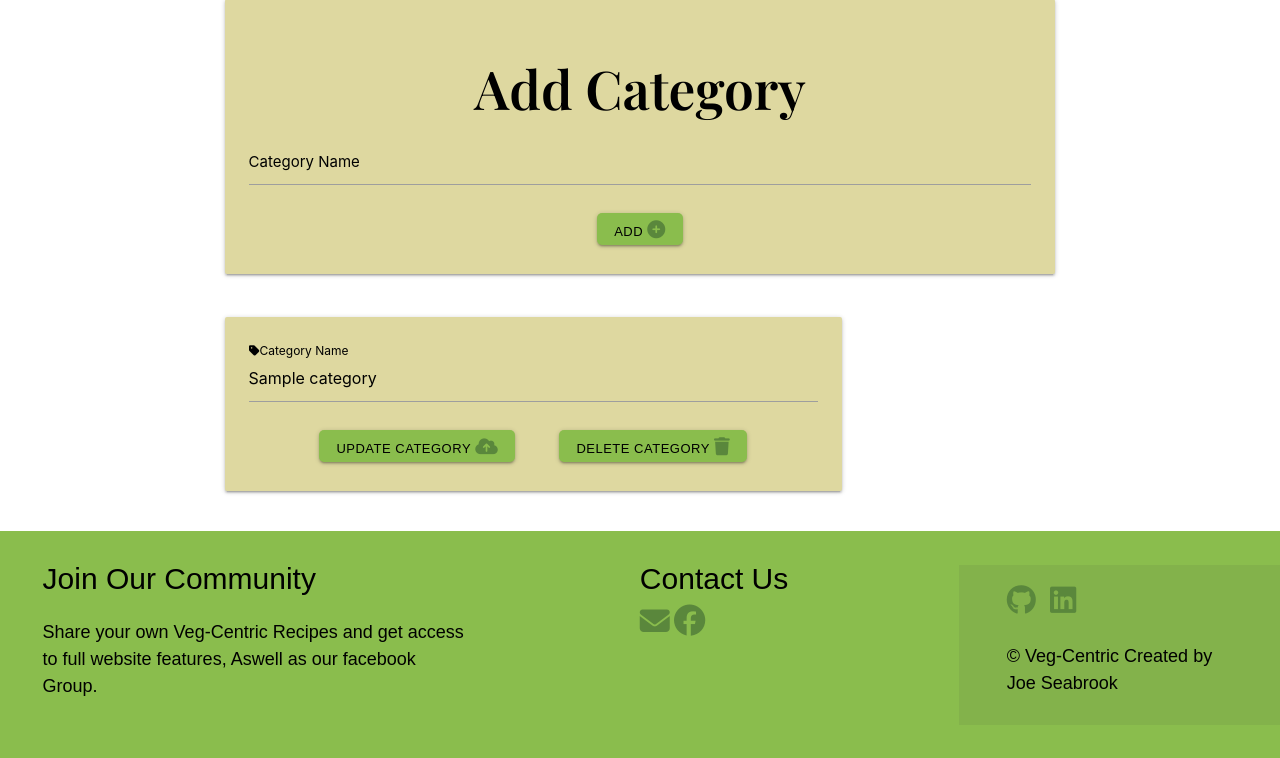
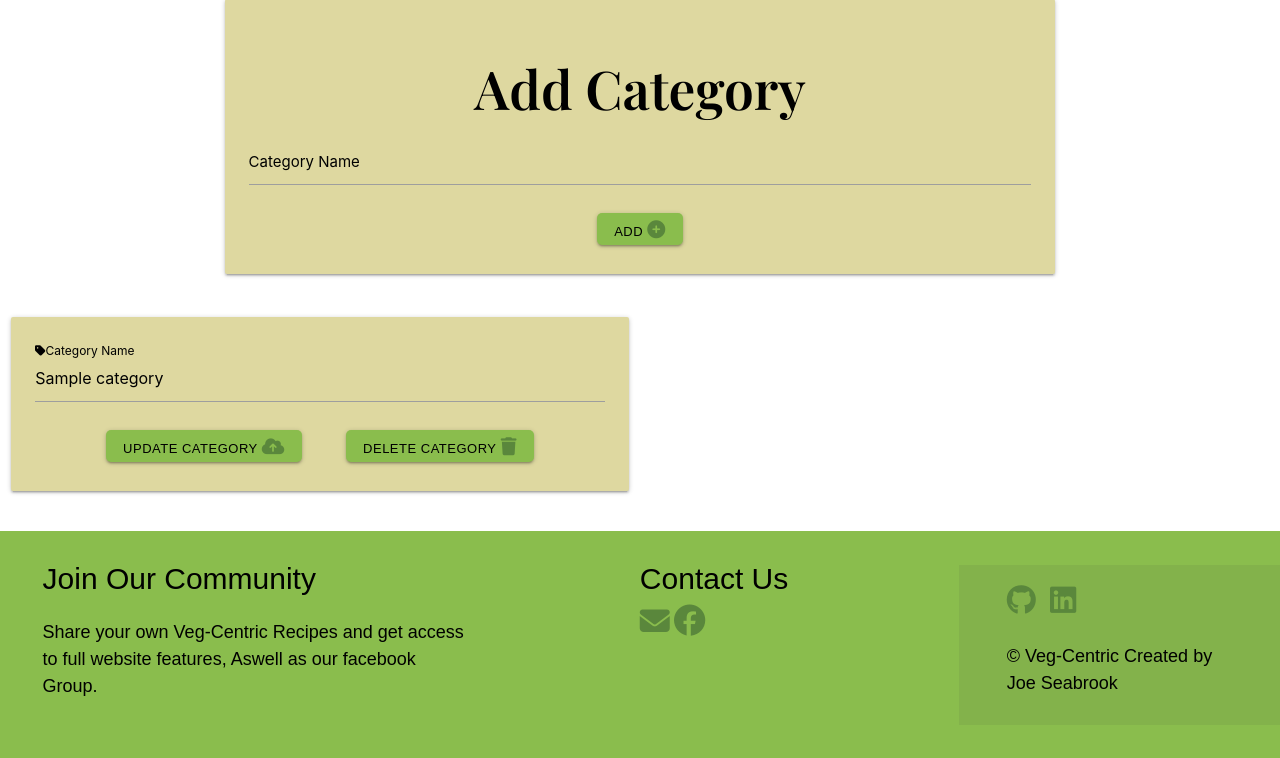
Before and after one commit to Jaycode88/veg-centric-msp3, a Flask app: page /manage_categories in a window 1280 px wide. Shown: the part 194-952 px from the top of the page. Run offline with Flask 3, Linux system fonts and the light colour scheme; a database or web service that is not in the repository returns one stand-in record (values such as "Sample title"); some libraries are stand-ins or nearby versions; some web fonts are replaced.

Commit message:
Edit category page layout, Add pagination to README

```diff
--- a/templates/manage_categories.html
+++ b/templates/manage_categories.html
@@ -29,7 +29,7 @@
 <!-- Update or Delete categories -->
 <div class="row">
     {% for category in categories %}
-    <div class="col s12 m6 offset-m2">
+    <div class="col s12 m6">
         <div class="card-panel custom-mushroom">
             <form id="editCategoryForm-{{ category._id }}" method="POST"
                 action="{{ url_for('edit_category', category_id=category._id) }}">
```
Also changed, not shown: README.md.
